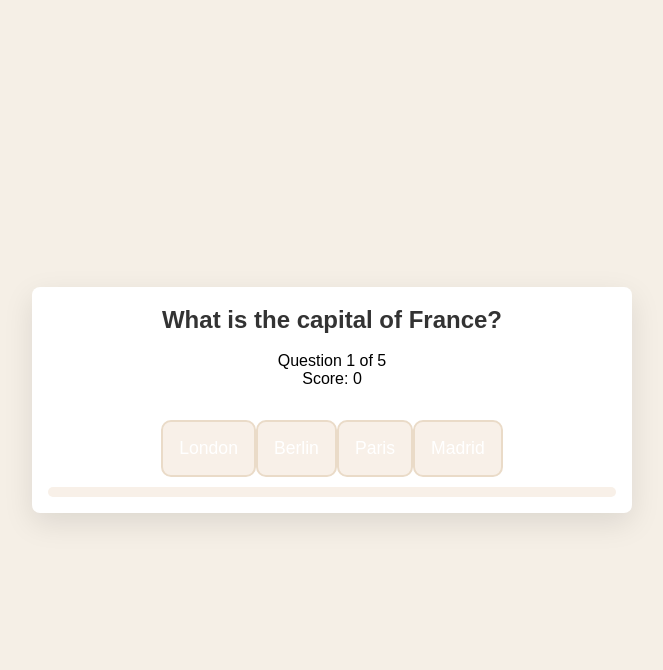
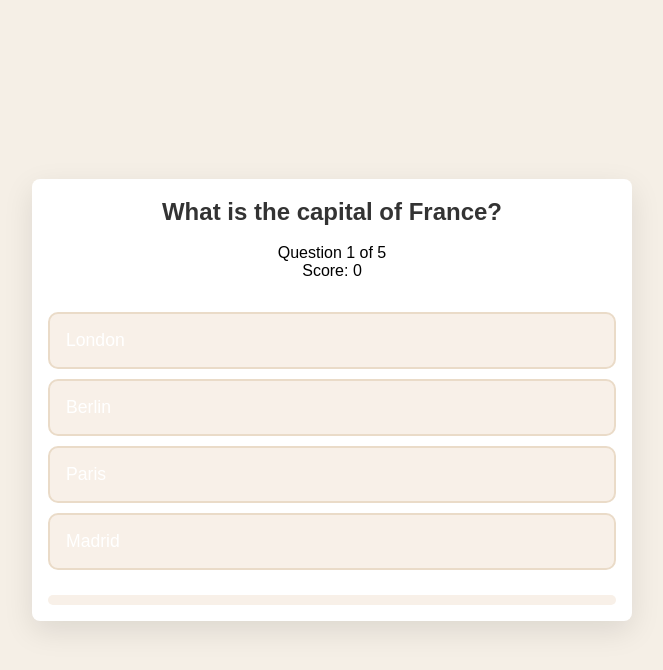
Before and after one commit to MohamedAliShaltoot/HTML-and-CSS-For-Absolute-Beginners-2024-Crash-Course, a plain HTML site: page quiz_game/index.html in a window 1280 px wide. Both pictures are taken after a click on the button "Start Quiz". Shown: the whole page, without its empty margins (308-971 px from the left). Drawn offline with Linux system fonts and the light colour scheme.

Commit message:
change id modifier

```diff
--- a/quiz_game/index.html
+++ b/quiz_game/index.html
@@ -28,7 +28,7 @@
           </div>
         </div>
 
- <div id="answers-container" class="anwers-container">
+ <div id="answers-container" class="answers-container">
     <!--
     Answers will put here when reach to js code -->
       </div>
```
